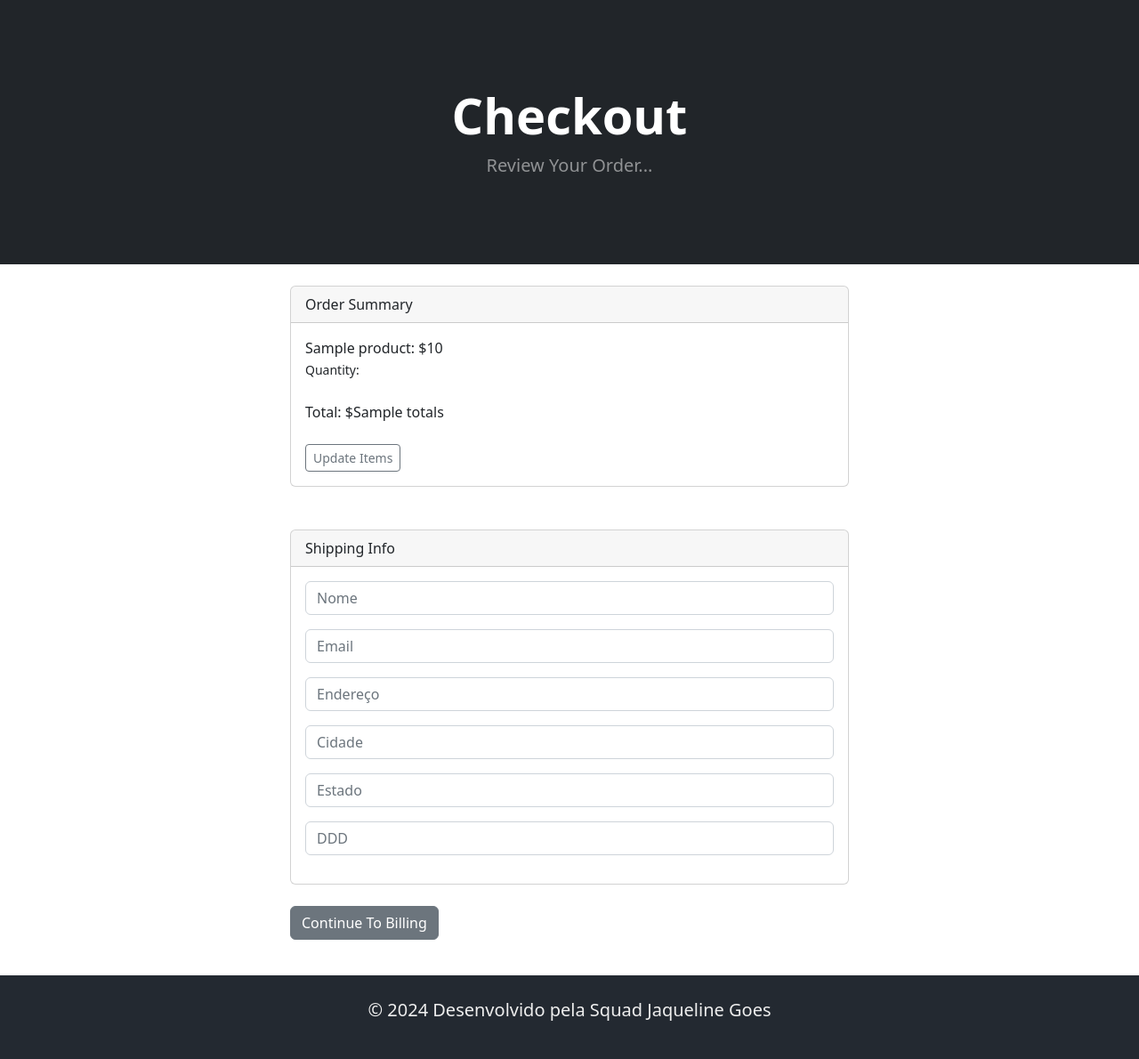
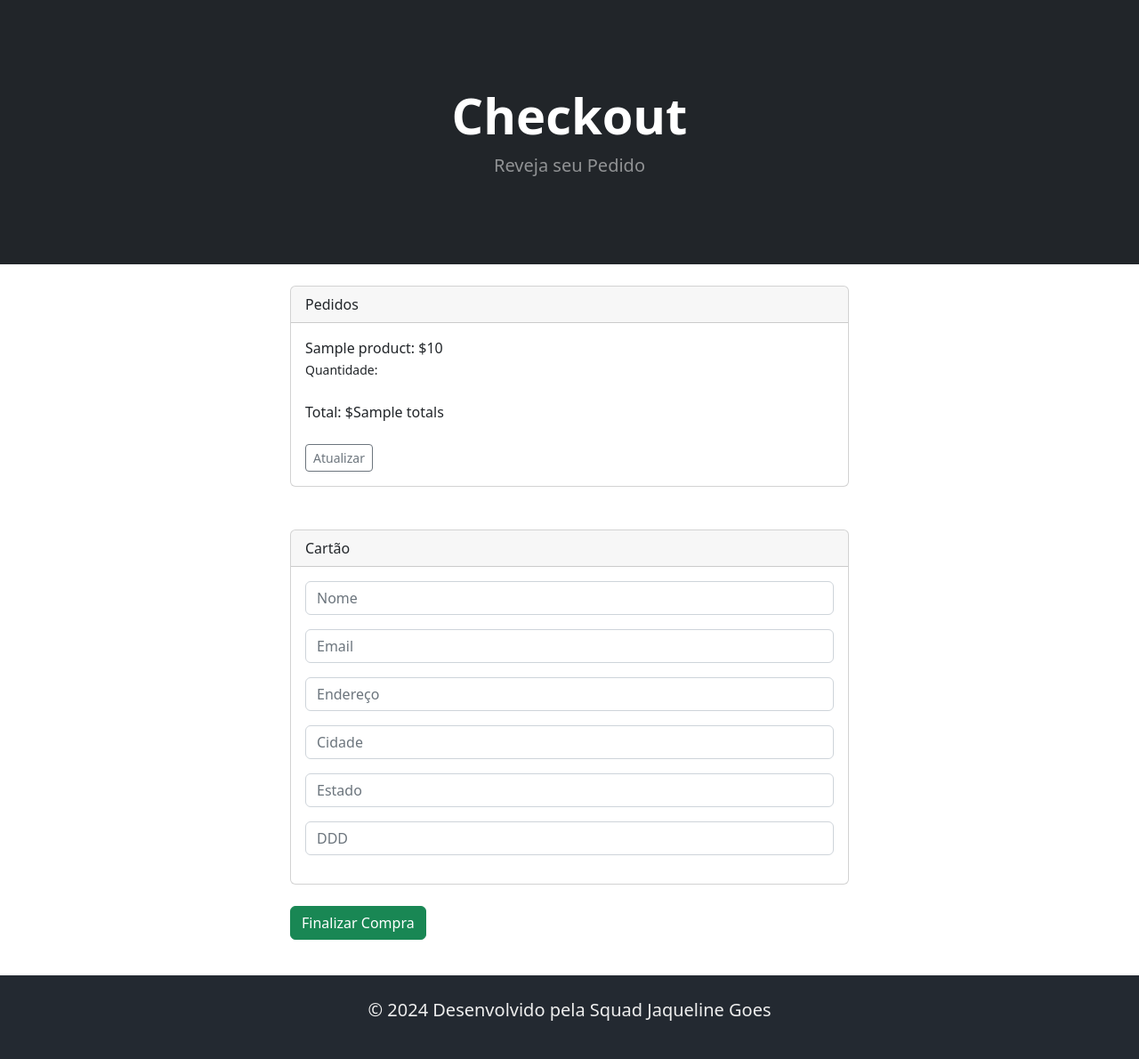
Before and after one commit to livnascimento/DesafioFinalEcommerce_SquadJaquelineGoes, a Django app: template payment/templates/checkout.html in a window 1280 px wide. Shown: the part 165-1355 px from the top of the page at 89% size. Run offline with Django 5.2, Linux system fonts and the light colour scheme; tables that the repository leaves empty hold one stand-in row (values such as "Sample post"); the template is opened without the code that fills it: values that come from a table or form of the project are taken from there, most other values are stand-ins (such as "Sample title", 1, 10 or a date in 2020); some libraries are stand-ins or nearby versions.

Commit message:
pagamento

```diff
--- a/cart/templates/cart_summary.html
+++ b/cart/templates/cart_summary.html
@@ -68,7 +68,7 @@
        	{% endfor %}
             <div align="right">
             <h3>Total: ${{ totals }}</h3>
-            <a href="{% url 'home' %}" class="btn btn-success">Comprar</a>
+            <a href="{% url 'checkout' %}" class="btn btn-success">Comprar</a>
 
             </div>
             <br/><br/><br/>
--- a/payment/templates/checkout.html
+++ b/payment/templates/checkout.html
@@ -8,7 +8,7 @@
             <div class="container px-4 px-lg-5 my-5">
                 <div class="text-center text-white">
                     <h1 class="display-4 fw-bolder">Checkout</h1>
-                    <p class="lead fw-normal text-white-50 mb-0">Review Your Order...</p>
+                    <p class="lead fw-normal text-white-50 mb-0">Reveja seu Pedido</p>
                 </div>
             </div>
         </header>
@@ -19,7 +19,7 @@
                     <div class="col-md-6 offset-md-3">
           <div class="card">
           <div class="card-header">
-            Order Summary
+           Pedidos
           </div>
           <div class="card-body">
             {% for product in cart_products %}
@@ -31,7 +31,7 @@
                 {% endif %}
 
                 <br/>
-                <small>Quantity:
+                <small>Quantidade:
                 {% for key, value in quantities.items %}
                     {% if key == product.id|slugify %}
                         {{ value }}
@@ -42,13 +42,13 @@
             {% endfor %}
             Total:  ${{ totals }}
             <br/><br/>
-            <a href="{% url 'cart_summary' %}" class="btn btn-sm btn-outline-secondary">Update Items</a>
+            <a href="{% url 'cart_summary' %}" class="btn btn-sm btn-outline-secondary">Atualizar</a>
           </div>
         </div>
 <br/><br/>
 <div class="card">
   <div class="card-header">
-    Shipping Info
+    Cartão
   </div>
   <div class="card-body">
     <form method="POST" action="{% url 'billing_info' %}">
@@ -59,9 +59,7 @@
 </div>
 <br/>
 
-<button type="submit" class="btn btn-secondary">
-        Continue To Billing
-</button>
+ <a href="{% url 'home' %}" class="btn btn-success">Finalizar Compra</a>
 
 </form>
 <br/><br/>
--- a/payment/templates/payment_sucess.html
+++ /dev/null
@@ -1 +0,0 @@
-<h1>Payment Success</h1>
```
Also changed, not shown: payment/templates/billing_info.html (+5 -6 lines), payment/views.py (+14 -16 lines).
